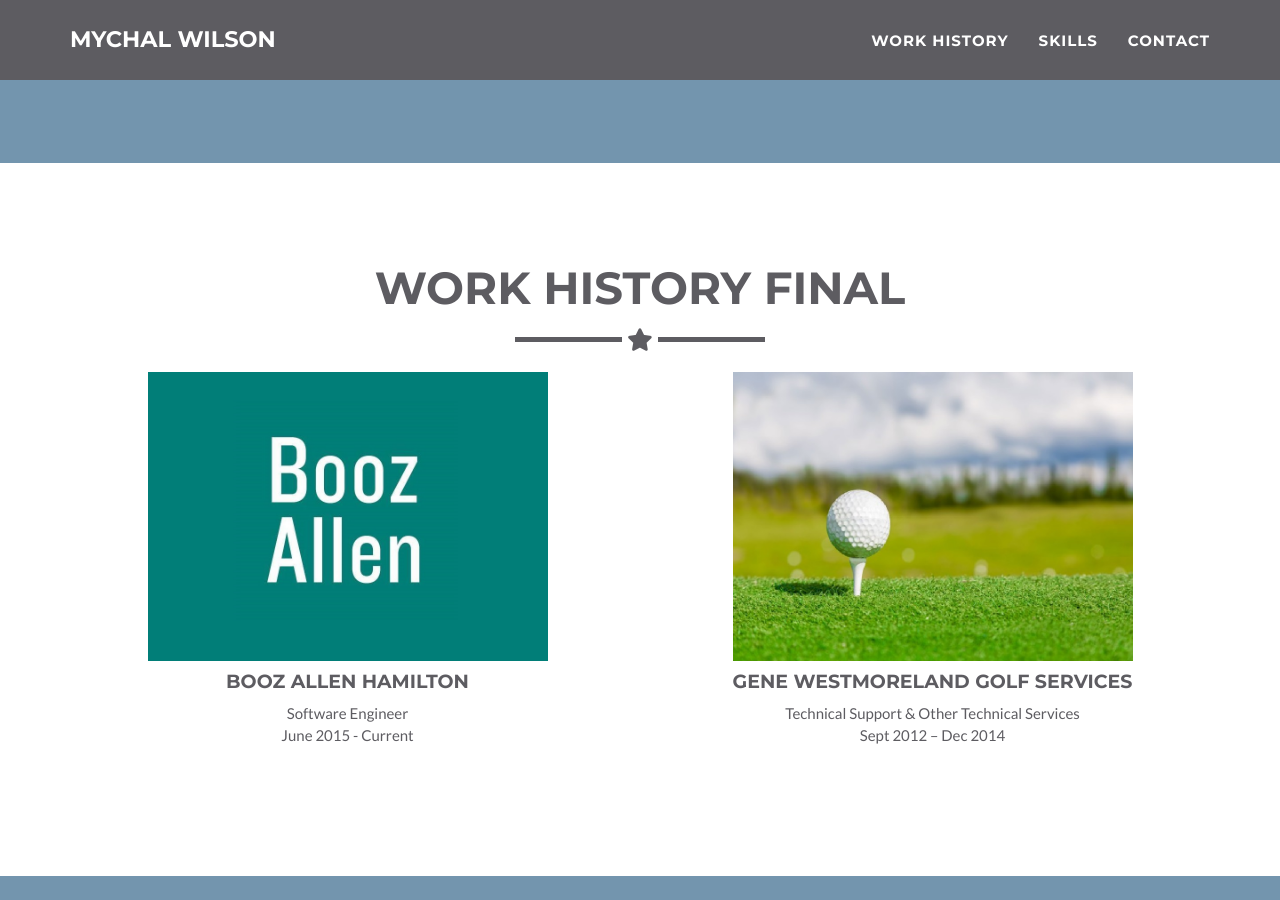
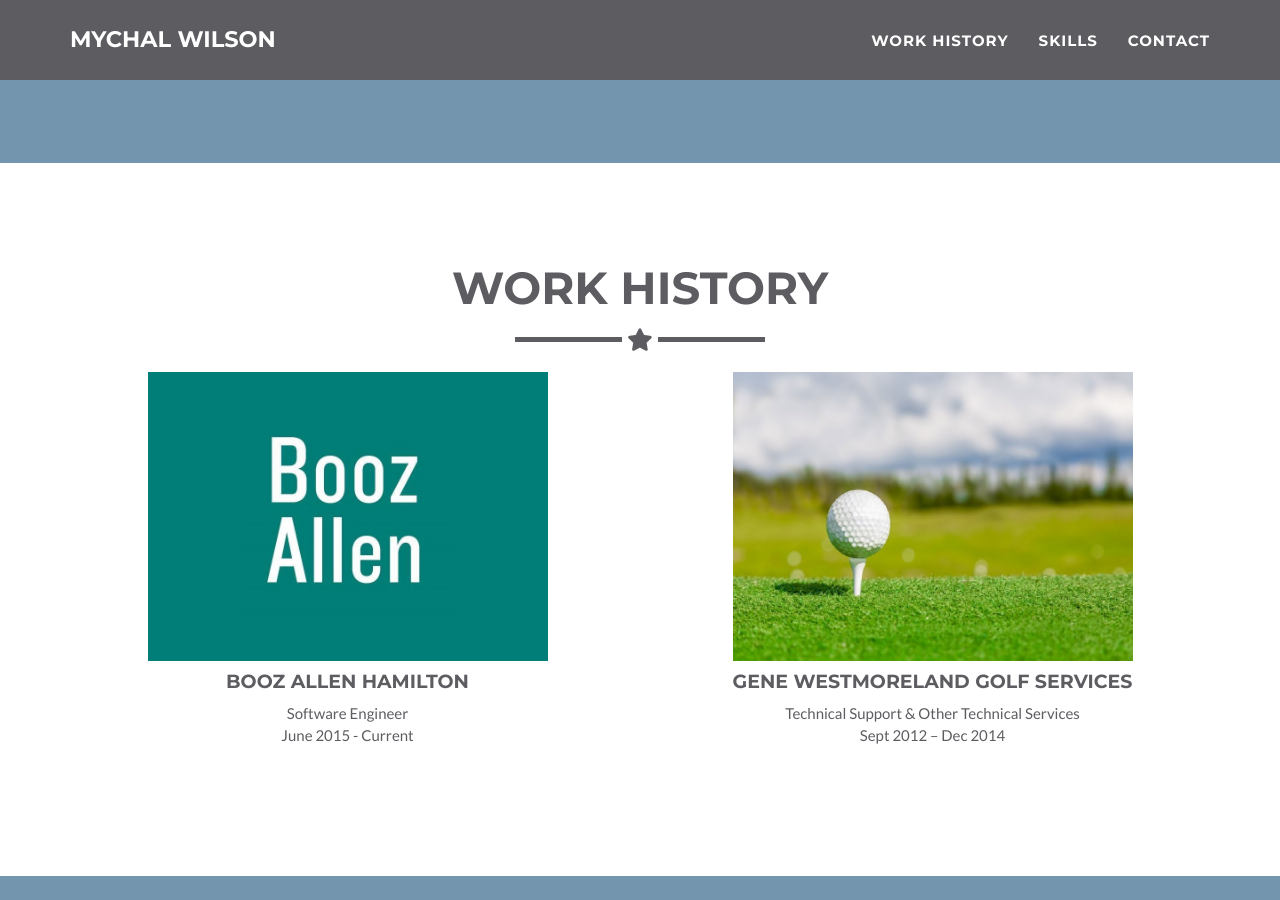
Before and after one commit to mwilson1992/resume_website, a Jekyll site: the page built from index.html, in a window 1280 px wide and 900 px high, scrolled down 731 px. Built offline with Jekyll 4.4.1, drawn with Linux system fonts in a browser that asks for light colours.

```diff
--- a/_includes/portfolio_grid.html
+++ b/_includes/portfolio_grid.html
@@ -4,7 +4,7 @@
         <div class="container">
             <div class="row">
                 <div class="col-lg-12 text-center">
-                    <h2>Work History final</h2>
+                    <h2>Work History</h2>
                     <hr class="star-primary">
                 </div>
             </div>
```
